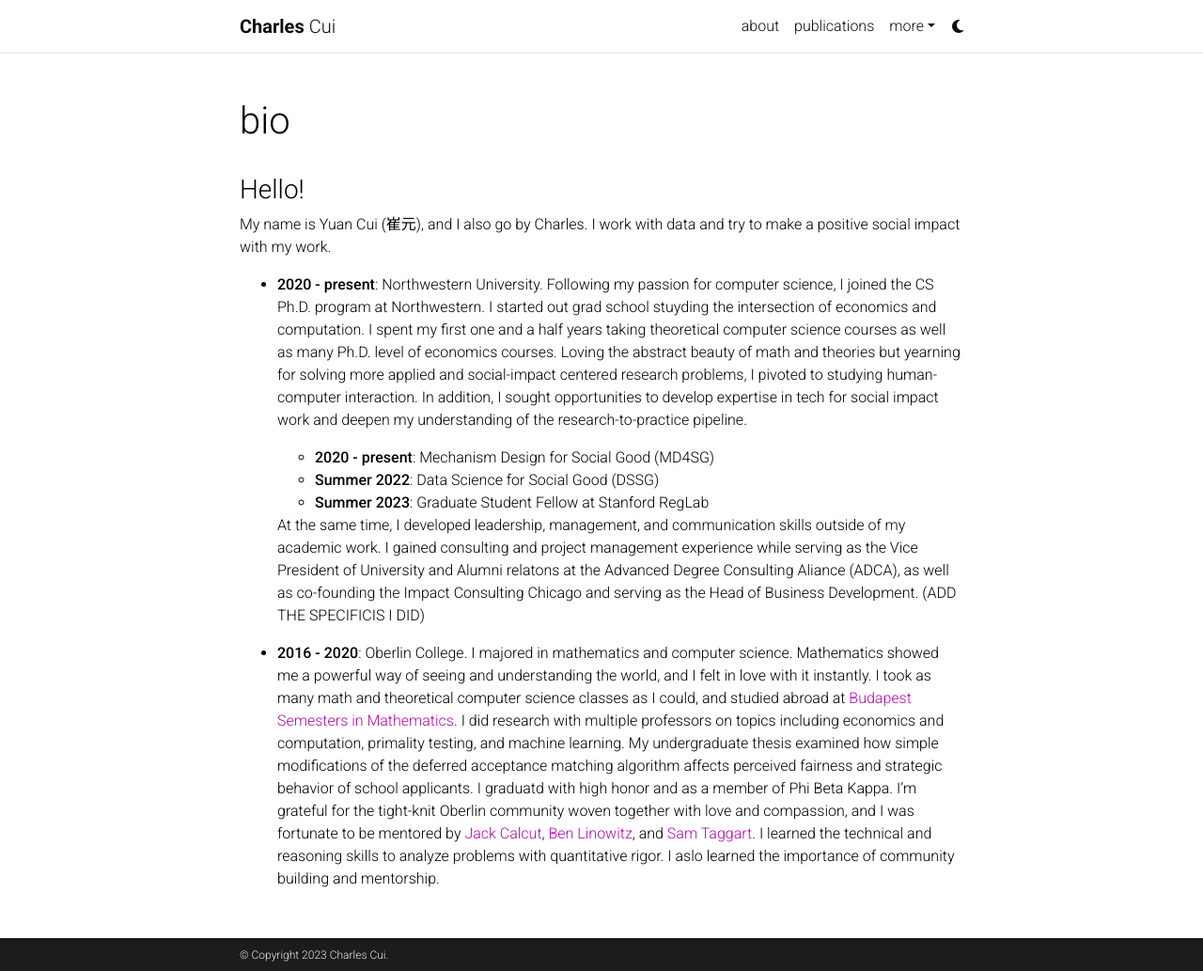
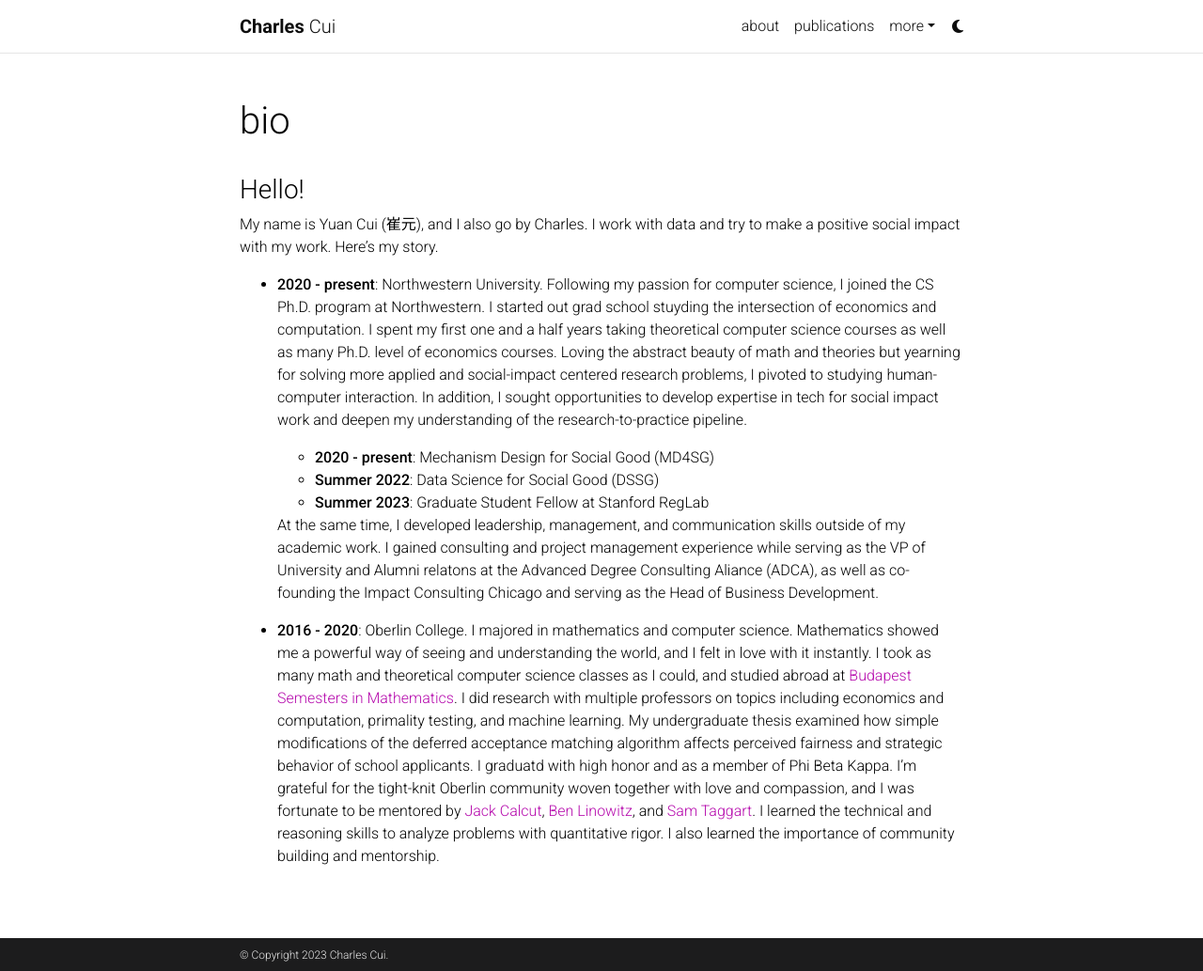
Before and after one commit to digital-flaneur/digital-flaneur.github.io, a Jekyll site: the page built from _pages/bio.md, in a window 1280 px wide and 1033 px high. Shown: the whole window at 94% size. Built offline with Jekyll 4.4.1, drawn with Linux system fonts in a browser that asks for light colours; comment, search, counter and statistics services are not loaded; a style sheet for code colours, icons or effects is not loaded.

Commit message:
update bio

```diff
--- a/_pages/bio.md
+++ b/_pages/bio.md
@@ -9,7 +9,7 @@
 
 ### Hello!
 
-My name is Yuan Cui (崔元), and I also go by Charles. I work with data and try to make a positive social impact with my work.
+My name is Yuan Cui (崔元), and I also go by Charles. I work with data and try to make a positive social impact with my work. Here's my story.
 
 - **2020 - present**: Northwestern University.
   Following my passion for computer science, I joined the CS Ph.D. program at Northwestern. I started out grad school stuyding the intersection of economics and computation. I spent my first one and a half years taking theoretical computer science courses as well as many Ph.D. level of economics courses. Loving the abstract beauty of math and theories but yearning for solving more applied and social-impact centered research problems, I pivoted to studying human-computer interaction. In addition, I sought opportunities to develop expertise in tech for social impact work and deepen my understanding of the research-to-practice pipeline.
@@ -21,13 +21,14 @@
   - **Summer 2023**: Graduate Student Fellow at Stanford RegLab
     <!-- description goes here. what i did and lessons learned. -->
 
-  At the same time, I developed leadership, management, and communication skills outside of my academic work. I gained consulting and project management experience while serving as the Vice President of University and Alumni relatons at the Advanced Degree Consulting Aliance (ADCA), as well as co-founding the Impact Consulting Chicago and serving as the Head of Business Development. (ADD THE SPECIFICIS I DID)
+  At the same time, I developed leadership, management, and communication skills outside of my academic work. I gained consulting and project management experience while serving as the VP of University and Alumni relatons at the Advanced Degree Consulting Aliance (ADCA), as well as co-founding the Impact Consulting Chicago and serving as the Head of Business Development.
+  <!-- (ADD THE SPECIFICIS I DID) -->
 
   <!-- Center for Leadership: leadership coaching program. Fellow. Team Lead.
-  RCTP -->
+  RCTP | entrepreneurship: homeriser, the garage-->
 
 - **2016 - 2020**: Oberlin College.
-  I majored in mathematics and computer science. Mathematics showed me a powerful way of seeing and understanding the world, and I felt in love with it instantly. I took as many math and theoretical computer science classes as I could, and studied abroad at [Budapest Semesters in Mathematics](https://www.budapestsemesters.com/). I did research with multiple professors on topics including economics and computation, primality testing, and machine learning. My undergraduate thesis examined how simple modifications of the deferred acceptance matching algorithm affects perceived fairness and strategic behavior of school applicants. I graduatd with high honor and as a member of Phi Beta Kappa. I'm grateful for the tight-knit Oberlin community woven together with love and compassion, and I was fortunate to be mentored by [Jack Calcut](https://www2.oberlin.edu/faculty/jcalcut/), [Ben Linowitz](https://www2.oberlin.edu/faculty/blinowit/), and [Sam Taggart](http://samueltaggart.com/). I learned the technical and reasoning skills to analyze problems with quantitative rigor. I aslo learned the importance of community building and mentorship.
+  I majored in mathematics and computer science. Mathematics showed me a powerful way of seeing and understanding the world, and I felt in love with it instantly. I took as many math and theoretical computer science classes as I could, and studied abroad at [Budapest Semesters in Mathematics](https://www.budapestsemesters.com/). I did research with multiple professors on topics including economics and computation, primality testing, and machine learning. My undergraduate thesis examined how simple modifications of the deferred acceptance matching algorithm affects perceived fairness and strategic behavior of school applicants. I graduatd with high honor and as a member of Phi Beta Kappa. I'm grateful for the tight-knit Oberlin community woven together with love and compassion, and I was fortunate to be mentored by [Jack Calcut](https://www2.oberlin.edu/faculty/jcalcut/), [Ben Linowitz](https://www2.oberlin.edu/faculty/blinowit/), and [Sam Taggart](http://samueltaggart.com/). I learned the technical and reasoning skills to analyze problems with quantitative rigor. I also learned the importance of community building and mentorship.
 
 <!-- My four years at Oberlin left precious and indelible traces in my life. I will always cherish this tight-knit community woven together with love and compassion. It nurtured my heart and changed me in many fundamental ways. There was never a lack of passion for intellectual adventures. I have met mentors and friends who inspired me to grow, showed me to be courageous, and beyond all, loved me and taught me how to love. Therefore, I'm a strong advocate of the small liberal arts college education. I'm currently serving as a Class Ambassador to help fundraise for the [Oberlin Annual Fund](https://advance.oberlin.edu/donate).
 
```
